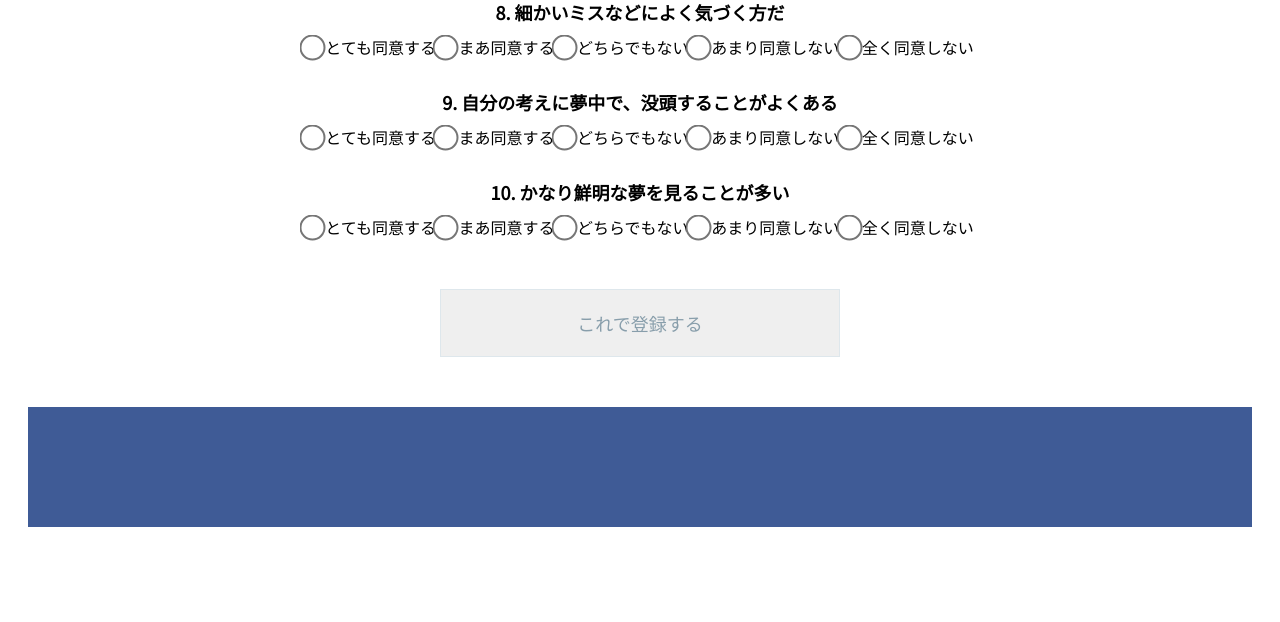
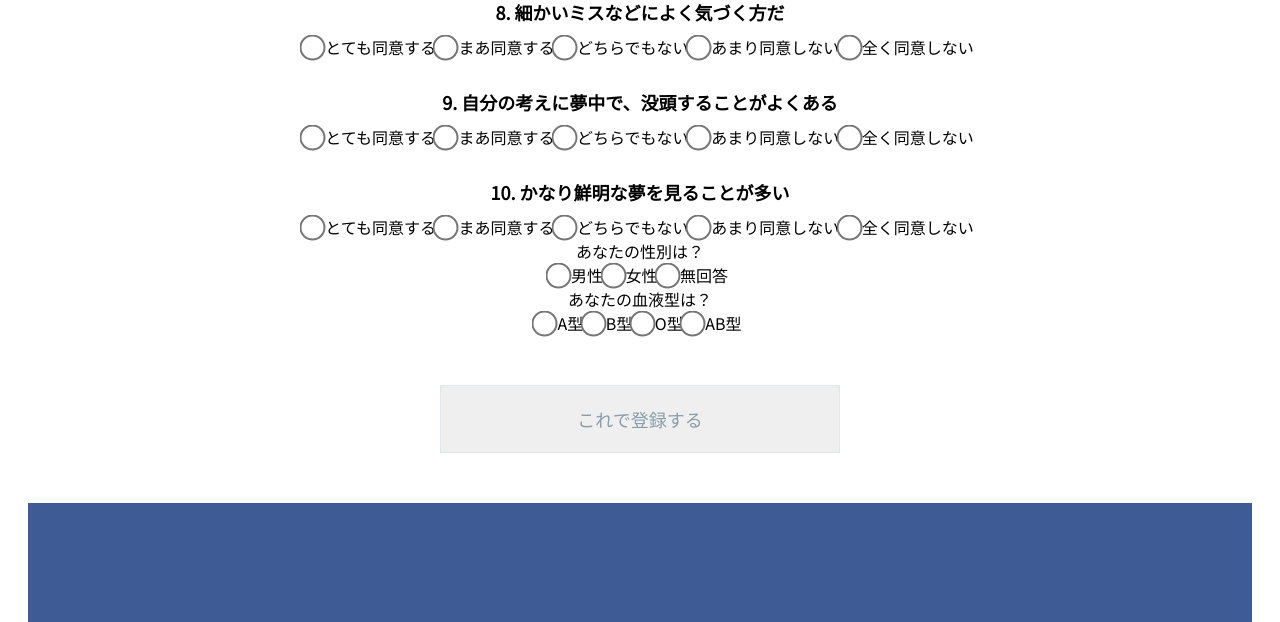
Before and after one commit to DaisukeMiyazaki/flask_sample_app, a Flask app: page / in a window 1280 px wide. Shown: the part 962-1584 px from the top of the page. Before the commit the page ends 1489 px from the top, so only its background shows below. Run offline with Flask 3, Linux system fonts and the light colour scheme.

Commit message:
新feature追加(HTML)

```diff
--- a/templates/page.html
+++ b/templates/page.html
@@ -26,7 +26,6 @@
      </div>
 
      <div class = "content">
-
         <div class="question">
           1. 大勢でいるより1人でいるほうが好きだ
         </div>
@@ -130,12 +129,35 @@
           <label><input type="radio" name="item10" value="3"/>どちらでもない</label>
           <label><input type="radio" name="item10" value="2"/>あまり同意しない</label>
           <label><input type="radio" name="item10" value="1"/>全く同意しない</label>
+
+        <div class="question_other">
+          あなたの性別は？
+          <div class="answer_area">
+            <label><input type="radio" name="GENDER" value="MALE" id="gender-male">男性</label>
+            <label></label><input type="radio" name="GENDER" value="FEMALE" id="gender-female">女性</label>
+            <label></label><input type="radio" name="GENDER" value="NONE" id="gender-none">無回答</label>
           </div>
+          あなたの血液型は？
+          <div class="answer_area">
+            <label><input type="radio" name="BLOOD" value="A" id="blood-a">A型</label>
+            <label><input type="radio" name="BLOOD" value="B" id="blood-b">B型</label>
+            <label><input type="radio" name="BLOOD" value="O" id="blood-o">O型</label>
+            <label><input type="radio" name="BLOOD" value="AB" id="blood-ab">AB型</label>
+          </div>
+
+        </div>
+
+
+      </div>
+
+    </div>
+
 
     <button type="submit">これで登録する</button>
 
       </form>
     </div>
+
     <div>{{ result }}</div>
     <div class = "footer">
       <div class = "footer-logo"></div>
--- a/templates/result_a.html
+++ b/templates/result_a.html
@@ -19,8 +19,12 @@
             </div>
         </div>
         <div class = "main">
-            <div calss = "copy-container">
+            <div class = "copy-container">
               <h1>あなたのTypeはAです</h1>
+            </div>
+            <div class = "share_result">
+                SNSで結果をシェアする
+                <a href="https://twitter.com/intent/tweet?url=http://127.0.0.1:4000/result_a.html">Tweetする</a>
             </div>
         </div>
     </body>
```
Lines whose indentation alone changed are shown as unchanged.
